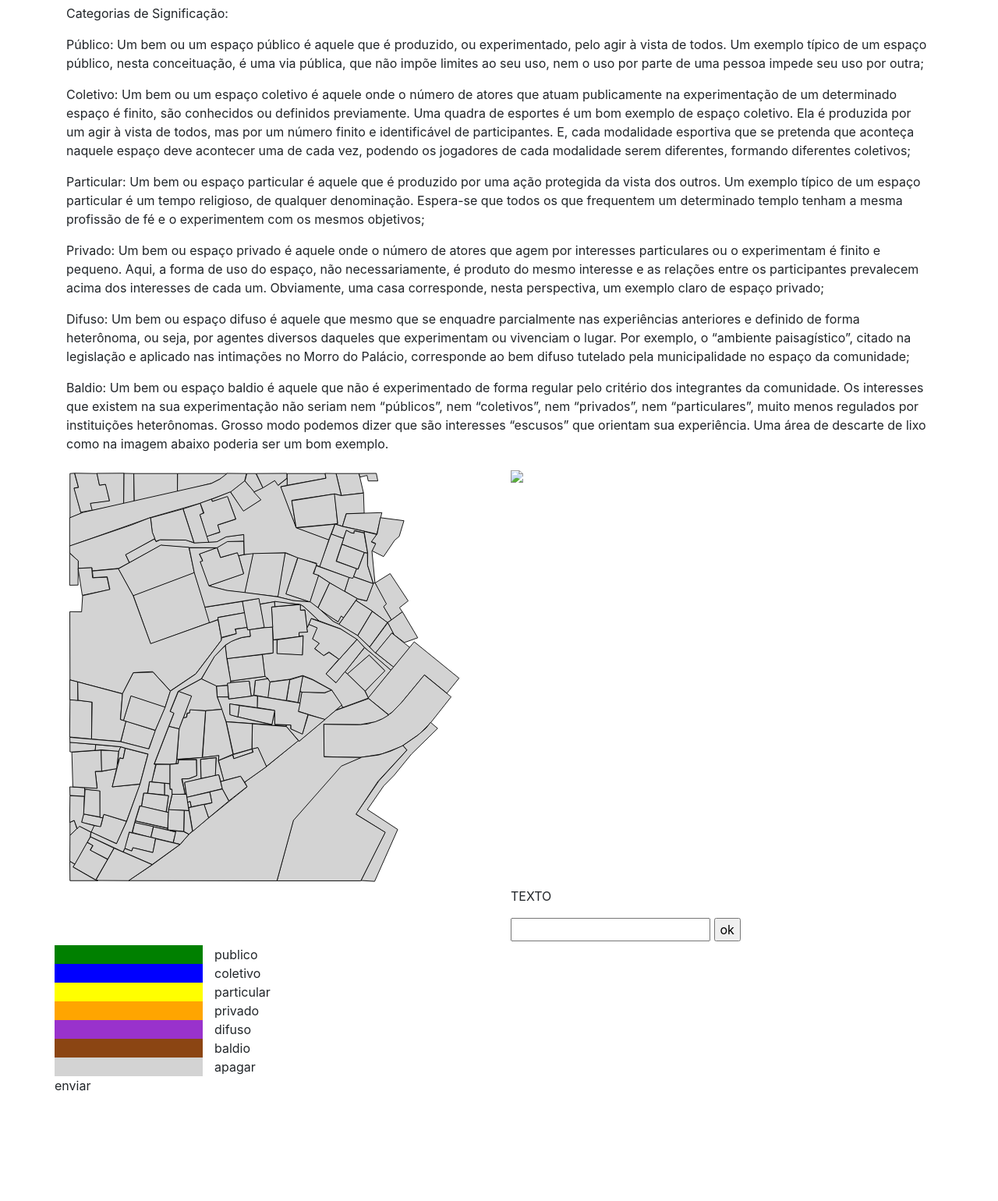
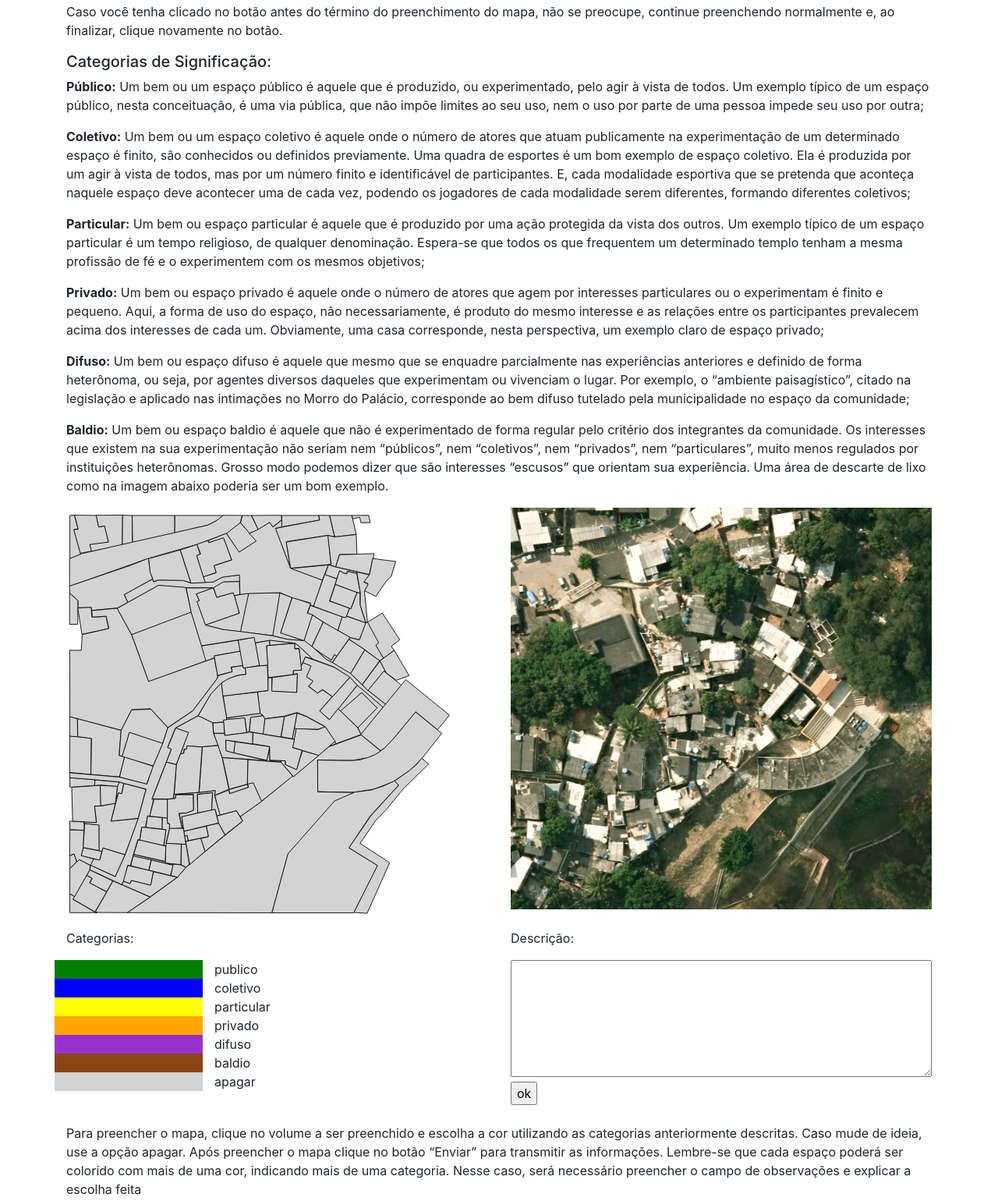
Before and after one commit to opalacioeacidade/opalacioeacidade.github.io, a plain HTML site: page mapa_palacio.html in a window 1280 px wide. Shown: the part 707-2247 px from the top of the page at 78% size. Before the commit the page ends 2127 px from the top, so only its background shows below. Drawn offline with nearby package versions, Linux system fonts and the light colour scheme.

Commit message:
palacio 0.8

```diff
--- a/mapa_palacio.css
+++ b/mapa_palacio.css
@@ -1,9 +1,20 @@
+#legenda-form-input{
+    width: 100%;
+
+}
+
 .active{
     stroke-width:2px;
     stroke-linejoin: round;
     cursor: pointer;
     fill: white;
     border: 2px solid black !important;
+}
+
+em{
+    font-style: normal;
+    text-decoration: underline;
+    text-decoration-style: double;
 }
 
 img {
@@ -20,8 +31,6 @@ path:hover, circle:hover {
 }
 
 path {fill: lightgray; stroke: black}
-
-#legenda-div{margin-top: 75px !important;}
 
 .publico {fill: green; background-color: green}
 .coletivo {fill: blue; background-color: blue}
@@ -42,7 +51,7 @@ path {fill: lightgray; stroke: black}
 .coletivo.baldio{fill: url(#coletivo_baldio)}
 .particular.privado{fill: url(#particular_privado)}
 .particular.difuso{fill: url(#particular_difuso)}
-.particular.baldio{fill: url(#particular_bladio)}
+.particular.baldio{fill: url(#particular_baldio)}
 .privado.difuso{fill: url(#privado_difuso)}
 .privado.baldio{fill: url(#privado_baldio)}
 .difuso.baldio{fill: url(#difuso_baldio)}
--- a/mapa_palacio.html
+++ b/mapa_palacio.html
@@ -18,10 +18,10 @@
 <br />
 <div class="container">
 
-    <p>
-        O “Palácio” e a Cidade: ressignificar relações complexas em um novo ordenamento urbano, ambiental e social – o Plano de Ordenamento Sustentável da Comunidade do Palácio
-    </p>
+    <h2>O “Palácio” e a Cidade:</h2>
+    <h5>Ressignificar relações complexas em um novo ordenamento urbano, ambiental e social – o Plano de Ordenamento Sustentável da Comunidade do Palácio</h5>
 
+    <br/>
     <p>
         O Projeto “O Palacio e a Cidade” visa produzir Tecnologia Social através de metodologia participativa para o ordenamento de comunidade localizada em Zona Especial de Interesse Social (ZEIS) da cidade. Espera-se, ao final, elaborar o Plano de Ordenamento Sustentável da Comunidade do Morro do Palácio (POSCMP), e a consolidação de metodologia participativa de ordenamento de comunidades em ZEIS.
     </p>
@@ -31,7 +31,7 @@
     </p>
 
     <p>
-        Você foi convidado para participar da pesquisa.
+        <em> Você foi convidado para participar da pesquisa.</em>
     </p>
 
     <p>
@@ -53,37 +53,35 @@
         Caso você tenha clicado no botão antes do término do preenchimento do mapa, não se preocupe, continue preenchendo normalmente e, ao finalizar, clique novamente no botão.
     </p>
 
+    <h5>Categorias de Significação:</h5>
+
     <p>
-        Categorias de Significação:
+        <b>Público:</b> Um bem ou um espaço público é aquele que é produzido, ou experimentado, pelo agir à vista de todos. Um exemplo típico de um espaço público, nesta conceituação, é uma via pública, que não impõe limites ao seu uso, nem o uso por parte de uma pessoa impede seu uso por outra;
     </p>
 
     <p>
-        Público: Um bem ou um espaço público é aquele que é produzido, ou experimentado, pelo agir à vista de todos. Um exemplo típico de um espaço público, nesta conceituação, é uma via pública, que não impõe limites ao seu uso, nem o uso por parte de uma pessoa impede seu uso por outra;
+        <b>Coletivo:</b> Um bem ou um espaço coletivo é aquele onde o número de atores que atuam publicamente na experimentação de um determinado espaço é finito, são conhecidos ou definidos previamente. Uma quadra de esportes é um bom exemplo de espaço coletivo. Ela é produzida por um agir à vista de todos, mas por um número finito e identificável de participantes. E, cada modalidade esportiva que se pretenda que aconteça naquele espaço deve acontecer uma de cada vez, podendo os jogadores de cada modalidade serem diferentes, formando diferentes coletivos;
     </p>
 
     <p>
-        Coletivo: Um bem ou um espaço coletivo é aquele onde o número de atores que atuam publicamente na experimentação de um determinado espaço é finito, são conhecidos ou definidos previamente. Uma quadra de esportes é um bom exemplo de espaço coletivo. Ela é produzida por um agir à vista de todos, mas por um número finito e identificável de participantes. E, cada modalidade esportiva que se pretenda que aconteça naquele espaço deve acontecer uma de cada vez, podendo os jogadores de cada modalidade serem diferentes, formando diferentes coletivos;
+        <b>Particular:</b> Um bem ou espaço particular é aquele que é produzido por uma ação protegida da vista dos outros. Um exemplo típico de um espaço particular é um tempo religioso, de qualquer denominação. Espera-se que todos os que frequentem um determinado templo tenham a mesma profissão de fé e o experimentem com os mesmos objetivos;
     </p>
 
     <p>
-        Particular: Um bem ou espaço particular é aquele que é produzido por uma ação protegida da vista dos outros. Um exemplo típico de um espaço particular é um tempo religioso, de qualquer denominação. Espera-se que todos os que frequentem um determinado templo tenham a mesma profissão de fé e o experimentem com os mesmos objetivos;
+        <b>Privado:</b> Um bem ou espaço privado é aquele onde o número de atores que agem por interesses particulares ou o experimentam é finito e pequeno. Aqui, a forma de uso do espaço, não necessariamente, é produto do mesmo interesse e as relações entre os participantes prevalecem acima dos interesses de cada um. Obviamente, uma casa corresponde, nesta perspectiva, um exemplo claro de espaço privado;
     </p>
 
     <p>
-        Privado: Um bem ou espaço privado é aquele onde o número de atores que agem por interesses particulares ou o experimentam é finito e pequeno. Aqui, a forma de uso do espaço, não necessariamente, é produto do mesmo interesse e as relações entre os participantes prevalecem acima dos interesses de cada um. Obviamente, uma casa corresponde, nesta perspectiva, um exemplo claro de espaço privado;
+        <b>Difuso:</b> Um bem ou espaço difuso é aquele que mesmo que se enquadre parcialmente nas experiências anteriores e definido de forma heterônoma, ou seja, por agentes diversos daqueles que experimentam ou vivenciam o lugar. Por exemplo, o “ambiente paisagístico”, citado na legislação e aplicado nas intimações no Morro do Palácio, corresponde ao bem difuso tutelado pela municipalidade no espaço da comunidade;
     </p>
 
     <p>
-        Difuso: Um bem ou espaço difuso é aquele que mesmo que se enquadre parcialmente nas experiências anteriores e definido de forma heterônoma, ou seja, por agentes diversos daqueles que experimentam ou vivenciam o lugar. Por exemplo, o “ambiente paisagístico”, citado na legislação e aplicado nas intimações no Morro do Palácio, corresponde ao bem difuso tutelado pela municipalidade no espaço da comunidade;
-    </p>
-
-    <p>
-        Baldio: Um bem ou espaço baldio é aquele que não é experimentado de forma regular pelo critério dos integrantes da comunidade. Os interesses que existem na sua experimentação não seriam nem “públicos”, nem “coletivos”, nem “privados”, nem “particulares”, muito menos regulados por instituições heterônomas. Grosso modo podemos dizer que são interesses “escusos” que orientam sua experiência. Uma área de descarte de lixo como na imagem abaixo poderia ser um bom exemplo.
+        <b>Baldio:</b> Um bem ou espaço baldio é aquele que não é experimentado de forma regular pelo critério dos integrantes da comunidade. Os interesses que existem na sua experimentação não seriam nem “públicos”, nem “coletivos”, nem “privados”, nem “particulares”, muito menos regulados por instituições heterônomas. Grosso modo podemos dizer que são interesses “escusos” que orientam sua experiência. Uma área de descarte de lixo como na imagem abaixo poderia ser um bom exemplo.
     </p>
     <div class="row">
         <div id="mapa-div" class="col-sm-6">
             <svg xmlns="http://www.w3.org/2000/svg" xmlns:xlink="http://www.w3.org/1999/xlink"
-                 max-width="100%" max-height="100%" viewBox="0 250 600 600"
+                 max-width="100%" max-height="100%" viewBox="0 250 615 615 "
                  fill-rule="evenodd"
                  id="palacio-map">
 
@@ -708,12 +706,13 @@
         </div>
         <br />
         <div class="container col-sm-6">
-            <img src="102931526_247748989854852_7870845754302842373_n.jpg">
+            <img src="imagem_aerea.jpg">
         </div>
     </div>
 
     <div class="row">
         <div id="legenda-div" class="col-sm-6">
+            <p>Categorias:</p>
             <div class="legenda row" id="legenda-publico" categoria="publico" value="1">
                 <div class="publico col-sm-4">&nbsp;</div>
                 <div class="col-sm-8">publico</div>
@@ -748,13 +747,18 @@
         </div>
 
         <div id="legenda-texto" class="col-sm-6">
-            <p>TEXTO</p>
+            <p>Descrição:</p>
             <form id="legenda-form">
-                <input type="text" id="legenda-form-input">
+                <textarea id="legenda-form-input" rows="6"></textarea>
                 <input type="button"  id="legenda-form-input-botao" value="ok">
             </form>
         </div>
-    <br>
+    </div>
+    <br />
+
+    <p>
+        Para preencher o mapa, clique no volume a ser preenchido e escolha a cor utilizando as categorias anteriormente descritas. Caso mude de ideia, use a opção apagar. Após preencher o mapa clique no botão “Enviar” para transmitir as informações. Lembre-se que cada espaço poderá ser colorido com mais de uma cor, indicando mais de uma categoria. Nesse caso, será necessário preencher o campo de observações e explicar a escolha feita
+    </p>
 
 
     <p>enviar</p>
```
Also changed, not shown: DOMAIN_LIST.txt (added), imagem_aerea.jpg (added).
